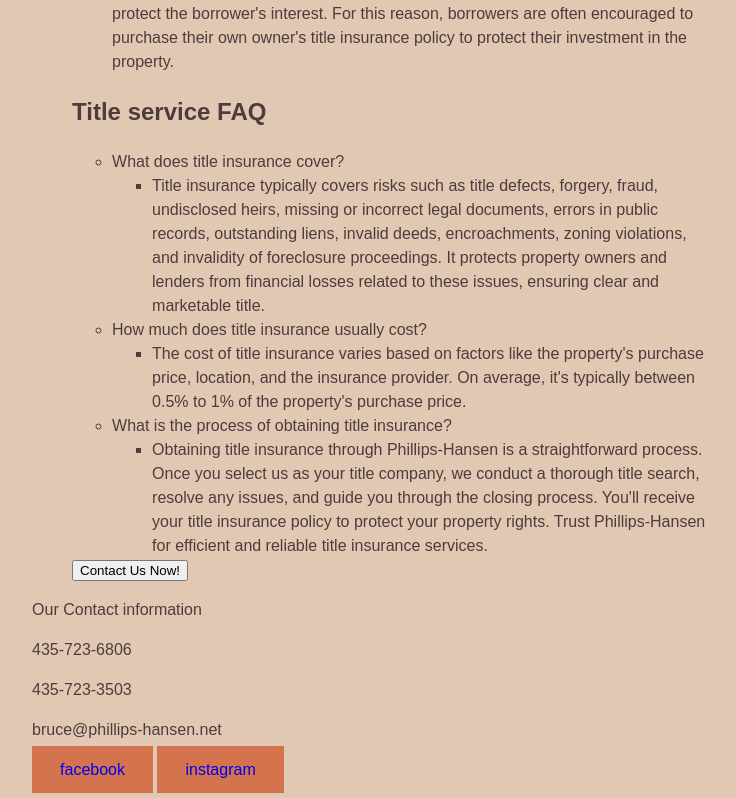
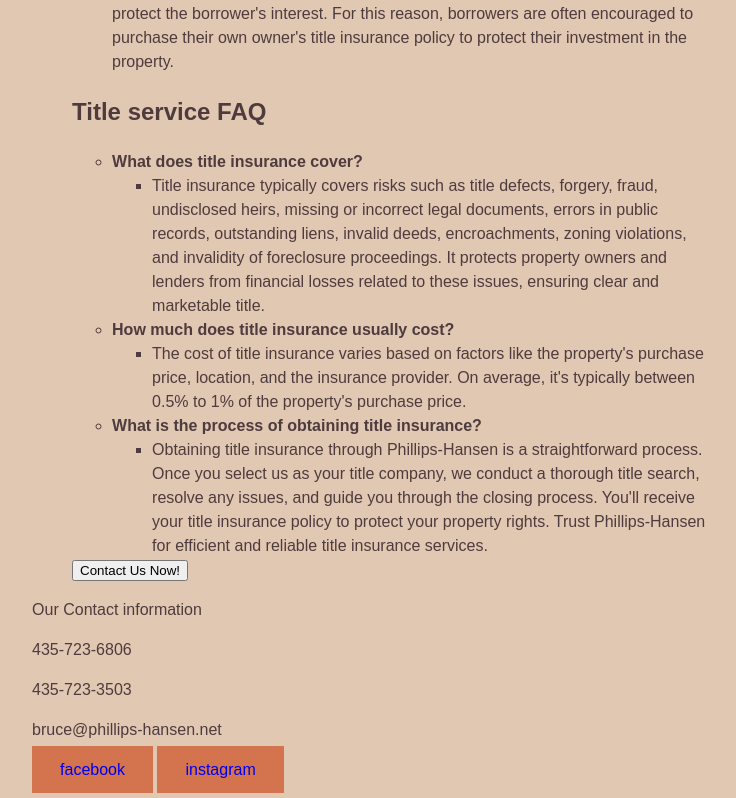
Before and after one commit to TatoaKato/Phillips-Hansen, an Astro site: page /services/titleServices in a window 1280 px wide. Shown: the part 1470-2268 px from the top of the page, without its empty margins (268-1004 px from the left). Built offline with nearby package versions, Linux system fonts and the light colour scheme; Astro itself is replaced by a stand-in of ours.

Commit message:
bolded title faq

```diff
--- a/src/pages/services/titleServices.astro
+++ b/src/pages/services/titleServices.astro
@@ -45,7 +45,7 @@
 <h2>Title service FAQ</h2>
 <ul>
     <li>
-        What does title insurance cover?
+        <b>What does title insurance cover?</b>
         <ul>
             <li>
                Title insurance typically covers risks such as title defects, forgery, fraud, undisclosed heirs, missing or incorrect legal documents, errors in public records, outstanding liens, invalid deeds, encroachments, zoning violations, and invalidity of foreclosure proceedings. It protects property owners and lenders from financial losses related to these issues, ensuring clear and marketable title.
@@ -53,14 +53,15 @@
         </ul>
     </li>
     <li>
-        How much does title insurance usually cost?
+    <b> How much does title insurance usually cost?</b>
         <ul>
             <li>
                 The cost of title insurance varies based on factors like the property's purchase price, location, and the insurance provider. On average, it's typically between 0.5% to 1% of the property's purchase price.
             </li>
         </ul>
-    </li><li>
-        What is the process of obtaining title insurance?
+    <li>
+    <b>What is the process of obtaining title insurance?</b>
+    </li>
         <ul>
             <li>
                 Obtaining title insurance through Phillips-Hansen is a straightforward process. Once you select us as your title company, we conduct a thorough title search, resolve any issues, and guide you through the closing process. You'll receive your title insurance policy to protect your property rights. Trust Phillips-Hansen for efficient and reliable title insurance services.
```
